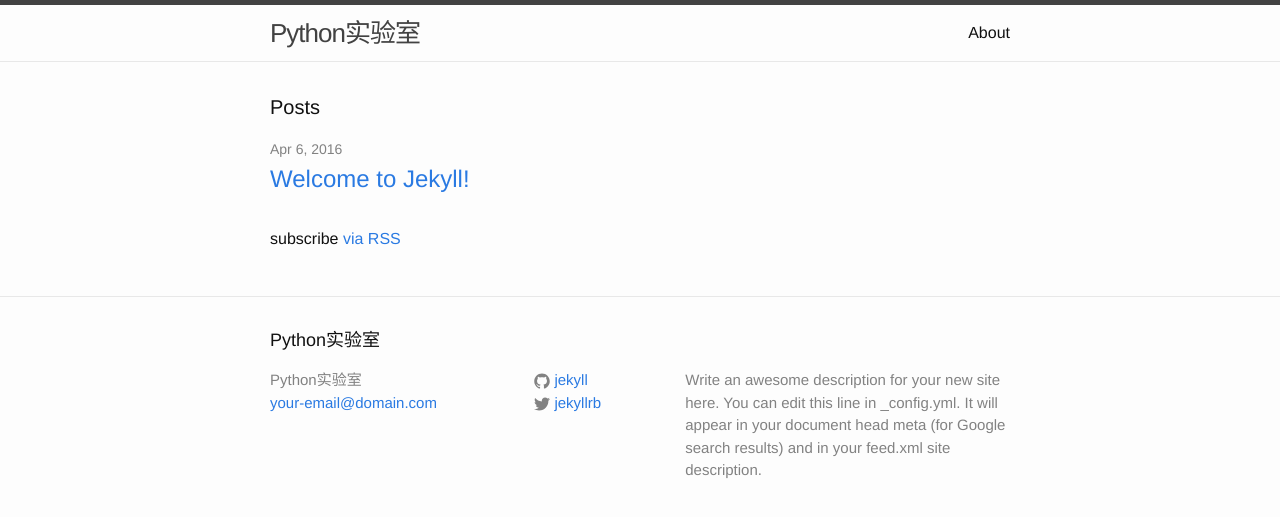
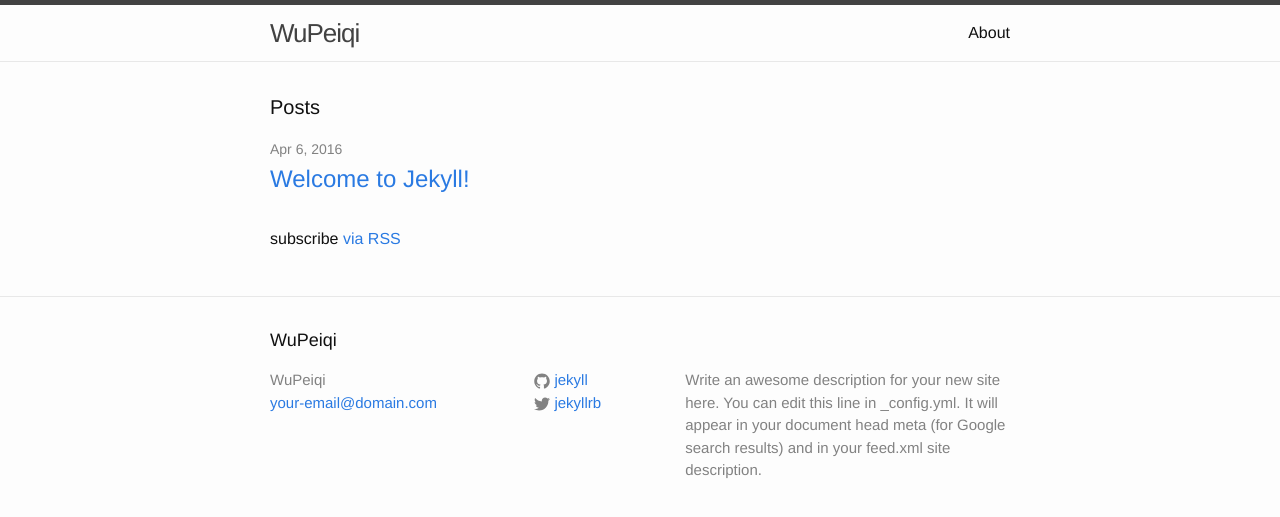
Before and after one commit to WuPeiqi/wupeiqi.github.com, a Jekyll site: the page built from index.html, in a window 1280 px wide. Shown: the top 517 px of the page. Built offline with Jekyll 4.4.1, drawn with Linux system fonts in a browser that asks for light colours.

Commit message:
modify web site name wupeiqi

```diff
--- a/_config.yml
+++ b/_config.yml
@@ -6,7 +6,7 @@
 # 'jekyll serve'. If you change this file, please restart the server process.
 
 # Site settings
-title: Python实验室
+title: WuPeiqi
 email: your-email@domain.com
 description: > # this means to ignore newlines until "baseurl:"
   Write an awesome description for your new site here. You can edit this
```
